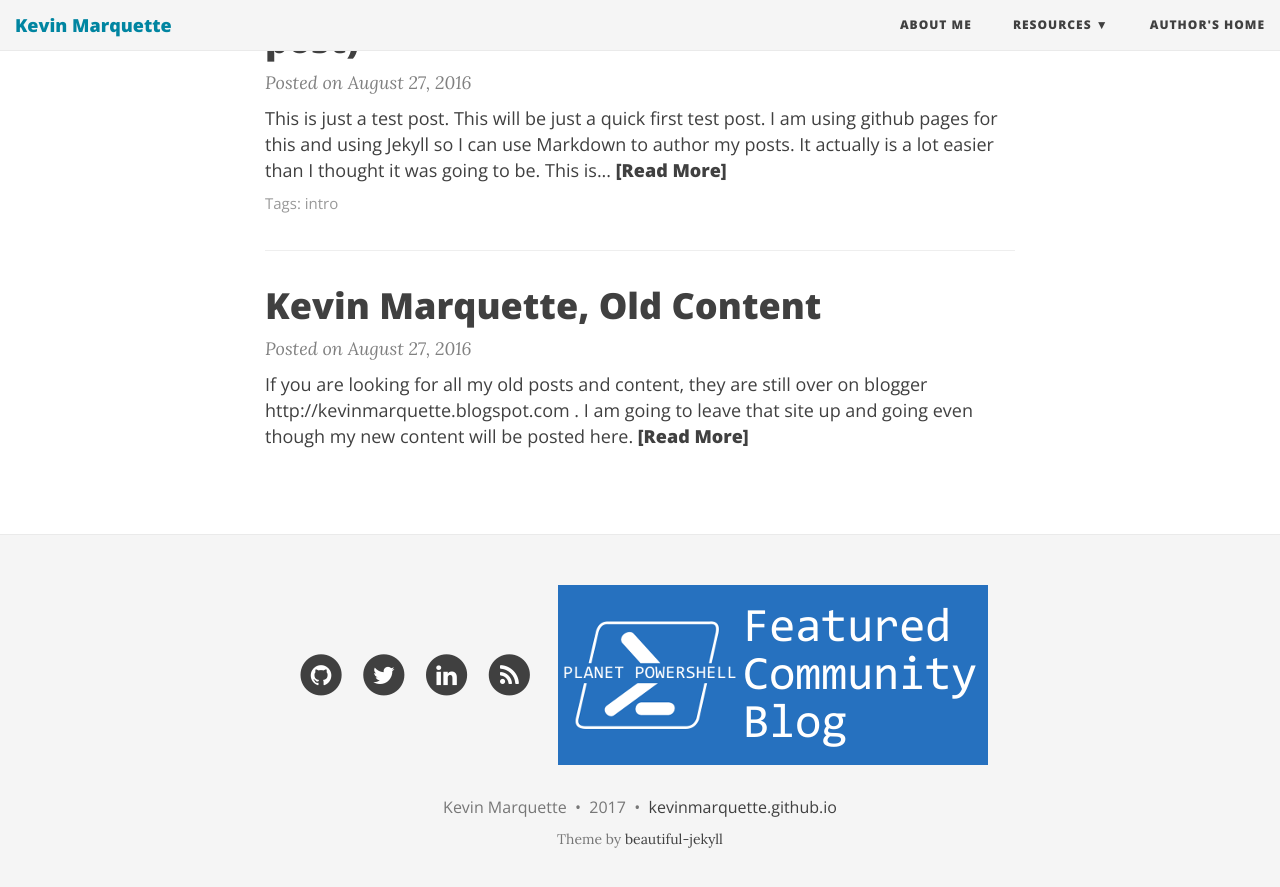
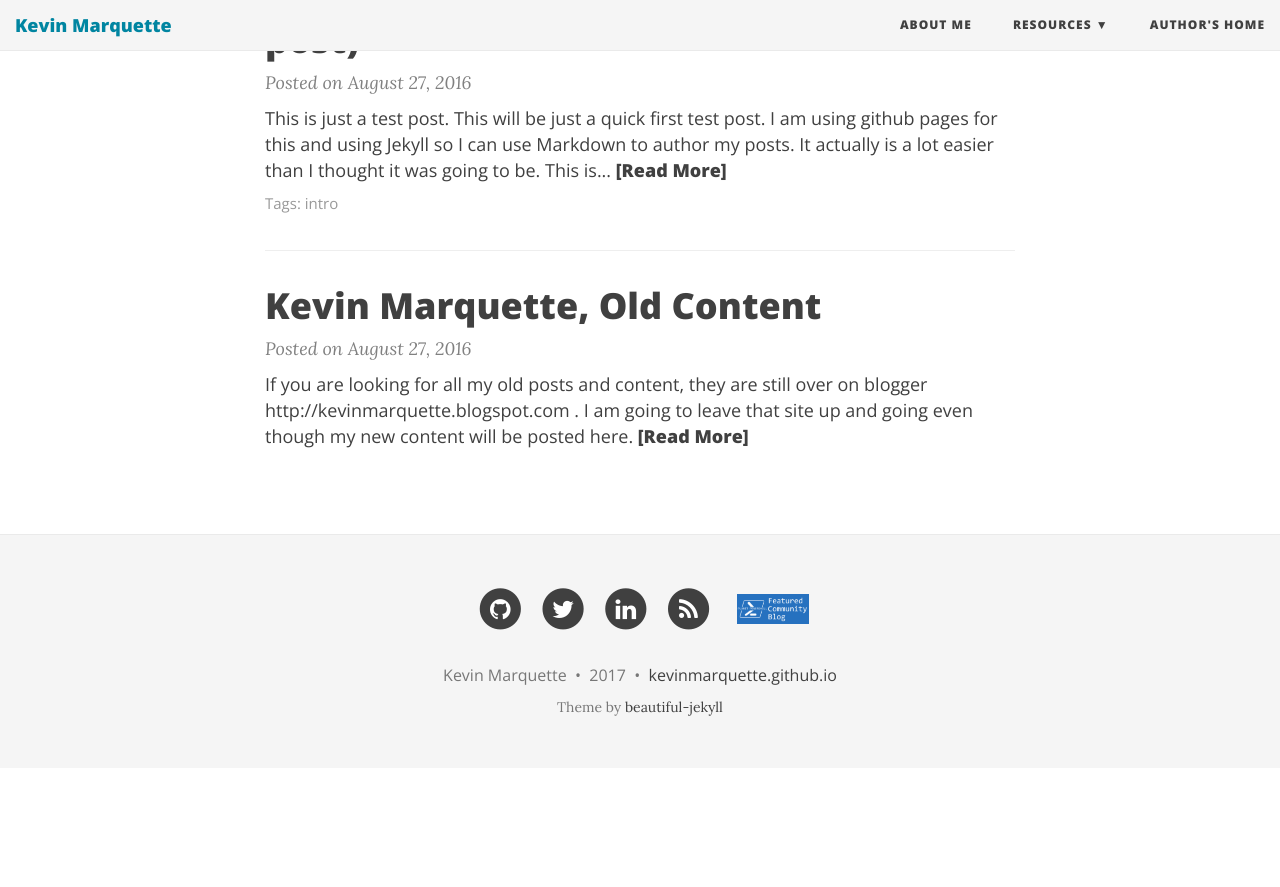
Before and after one commit to KevinMarquette/kevinmarquette.github.io, a Jekyll site: the page built from index.html, in a window 1280 px wide and 900 px high, scrolled down 4231 px. Shown: the top 887 px of the window. Built offline with Jekyll 4.4.1, drawn with Linux system fonts in a browser that asks for light colours; nearby versions of some CDN libraries; the list of posts is cut into pages by our own code; after the commit the page ends 4999 px from its top, so only the background shows below that.

Commit message:
Set image hight

```diff
--- a/_includes/footer.html
+++ b/_includes/footer.html
@@ -106,7 +106,7 @@
         <li>
           </li>
           <a href='http://www.planetpowershell.com/' style="border: 0;" >
-          <img style='height: 30' src='{{ site.url }}/img/planetpowershell-featured-badge.png' />
+          <img height="30" src='{{ site.url }}/img/planetpowershell-featured-badge.png' />
          </a>
         </ul>
        <p class="copyright text-muted">
```
